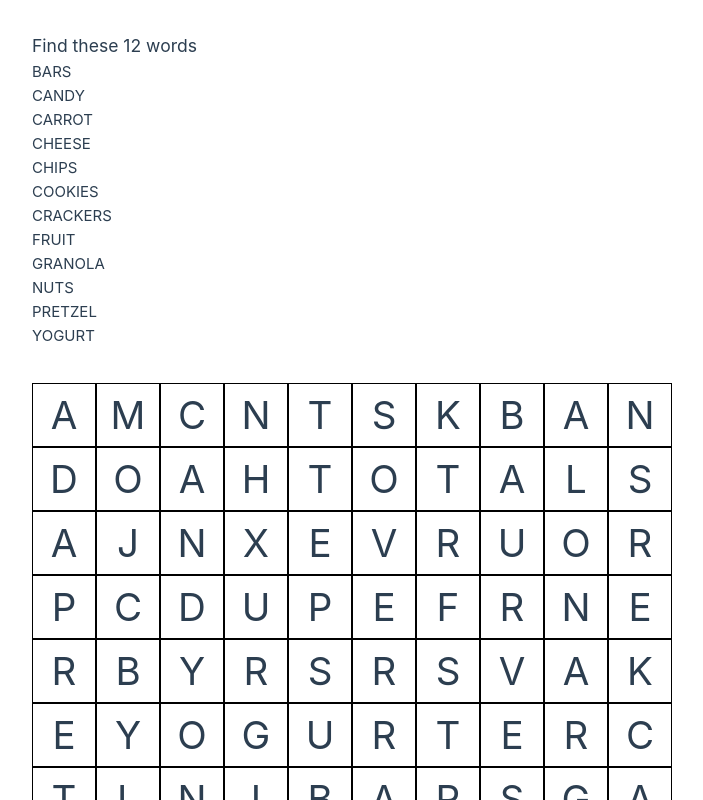
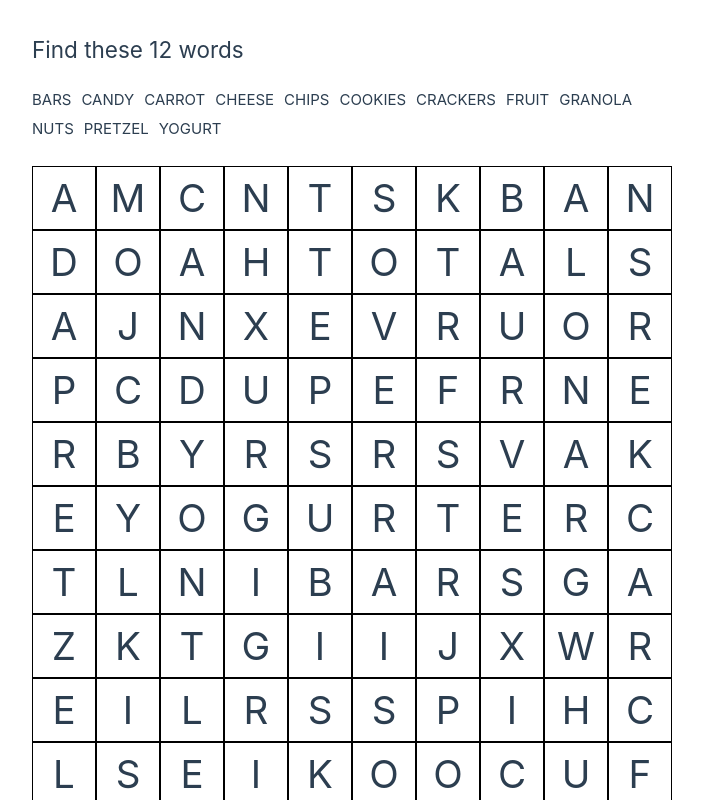
Before and after one commit to Yurich84/word-search-game, a Vue app: page / in a window 1280 px wide. Shown: the top 800 px of the page, without its empty margins (0-703 px from the left). Built offline with nearby package versions, Linux system fonts and the light colour scheme.

Commit message:
Improve styles, move word list into separate component, remove icons

```diff
--- a/src/components/CoreGame.vue
+++ b/src/components/CoreGame.vue
@@ -1,23 +1,9 @@
 <template>
     <div class="word-search-game">
-        <div class="word-search-game__words-list">
-            <div
-                v-for="word in words"
-                :key="word.value"
-            >
-                <template v-if="foundWords.find(w => w.value === word.value)">
-                    <i class="fa-solid fa-circle-check" />
-                    <s class="word-search-game__words-value">
-                        {{ word.value }}
-                    </s>
-                </template>
-                <template v-else>
-                    <span class="word-search-game__words-value">
-                        {{ word.value }}
-                    </span>
-                </template>
-            </div>
-        </div>
+        <word-list
+            :words="words"
+            :found-words="foundWords"
+        />
         <div class="matrix word-search-game__matrix">
             <template
                 v-for="(row, row_key) in matrix"
@@ -67,8 +53,9 @@
 </template>
 
 <script>
+import WordList from '@/components/WordList.vue'
 export default {
-    name: 'WordSearchGame',
+    components: {WordList},
     props: {
         matrix: {
             type: Array,
@@ -274,7 +261,6 @@ export default {
                 'word-strike',
                 'word-strike-direction-' + wordLine.direction,
                 'word-strike-length-' + wordLine.length,
-                'legend'
             ]
             // Odd directions are diagonal
             if (wordLine.direction % 2 === 1) {
@@ -299,16 +285,17 @@ export default {
 <style lang="scss" scoped>
 $local-green: #32cd99;
 .word-search-game {
+    margin-top: 20px;
     max-width: 640px;
 
     &__matrix {
+        width: 100%;
         display: grid;
         grid-template-columns: repeat(10, 1fr);
         grid-template-rows: repeat(10, 1fr);
     }
 
     .matrix-cell {
-            //border: 1px solid #000;
         text-align: center;
         aspect-ratio: 1/1;
         &.selected {
@@ -339,11 +326,6 @@ $local-green: #32cd99;
         }
     }
 
-    .legend {
-        background-color: $local-green;
-        margin: 3px;
-        padding: 3px;
-    }
     .word-strike {
         height: 100%;
         width: 100%;
@@ -354,6 +336,7 @@ $local-green: #32cd99;
         border-radius: 25%/150%;
         margin: -100% 0 0 0;
         padding: 0;
+        background-color: $local-green;
 
         @for $i from 0 to 8 {
             &.word-strike-direction-#{$i} {
@@ -361,24 +344,8 @@ $local-green: #32cd99;
             }
         }
         @for $i from 0 to 20 {
-            &:not(.word-strike-diagonal).word-strike-length-#{$i} { width: calc($i * 100%); transform-origin: 1 / $i / 2 * 100% 50%; }
-            &.word-strike-diagonal.word-strike-length-#{$i} { width: $i * 100% * 1.32; transform-origin: 1 / $i / 2 / 1.38 * 100% 50%; } // 1.414214 is a hypotenuse multiplier
-        }
-    }
-
-    &__words {
-        &-list {
-            margin-bottom: 35px;
-        }
-    }
-
-    &__text {
-        margin-bottom: 15px;
-    }
-    &__button {
-        &-wrap {
-            padding: 20px 0;
-            text-align: center;
+            &:not(.word-strike-diagonal).word-strike-length-#{$i} { width: calc($i * 100%); transform-origin: calc(1 / $i / 2 * 100%) 50%; }
+            &.word-strike-diagonal.word-strike-length-#{$i} { width: $i * 100% * 1.32; transform-origin: calc(1 / $i / 2 / 1.38 * 100%) 50%; } // 1.414214 is a hypotenuse multiplier
         }
     }
 }
--- /dev/null
+++ b/src/components/WordList.vue
@@ -0,0 +1,45 @@
+<template>
+    <div class="words-list">
+        <div
+            v-for="word in words"
+            :key="word.value"
+            class="words-list__item"
+        >
+                <span
+                    class="words-list__value"
+                    :class="{found: isFound(word.value)}"
+                >
+                    {{ word.value }}
+                </span>
+        </div>
+    </div>
+</template>
+
+<script setup>
+const props = defineProps({
+    words: {
+        type: Array,
+        required: true,
+    },
+    foundWords: {
+        type: Array,
+        required: true,
+    }
+})
+
+const isFound = word => props.foundWords.find(w => w.value === word)
+
+</script>
+<style lang="scss" scoped>
+.words-list {
+    margin-bottom: 20px;
+    &__item {
+        display: inline-block;
+        margin-bottom: 5px;
+        margin-right: 10px;
+        .found {
+            text-decoration: line-through;
+        }
+    }
+}
+</style>
--- a/src/components/WrapperGame.vue
+++ b/src/components/WrapperGame.vue
@@ -1,24 +1,18 @@
 <template>
   <section class="main-content word-game">
-      <div class="g-container">
-          <h3>Find these {{ words.length }} words</h3>
+      <h2>Find these {{ words.length }} words</h2>
       <CoreGame
           :matrix="matrix"
           :words="words"
           class="word-game__game"
       />
-      </div>
   </section>
 </template>
 
-<script>
+<script setup>
 import CoreGame from './CoreGame.vue'
 
-export default {
-  components: {CoreGame},
-  data() {
-      return {
-          matrix: [
+const matrix = [
     ['A', 'M', 'C', 'N', 'T', 'S', 'K', 'B', 'A', 'N'],
     ['D', 'O', 'A', 'H', 'T', 'O', 'T', 'A', 'L', 'S'],
     ['A', 'J', 'N', 'X', 'E', 'V', 'R', 'U', 'O', 'R'],
@@ -29,8 +23,9 @@ export default {
     ['Z', 'K', 'T', 'G', 'I', 'I', 'J', 'X', 'W', 'R'],
     ['E', 'I', 'L', 'R', 'S', 'S', 'P', 'I', 'H', 'C'],
     ['L', 'S', 'E', 'I', 'K', 'O', 'O', 'C', 'U', 'F'],
-          ],
-          words: [
+]
+
+const words = [
     {value: 'BARS'},
     {value: 'CANDY'},
     {value: 'CARROT'},
@@ -43,8 +38,5 @@ export default {
     {value: 'NUTS'},
     {value: 'PRETZEL'},
     {value: 'YOGURT'},
-          ],
-      }
-  },
-}
+]
 </script>
```
Also changed, not shown: src/components/icons/IconCommunity.vue (deleted, +0 -7 lines), src/components/icons/IconDocumentation.vue (deleted, +0 -7 lines), src/components/icons/IconEcosystem.vue (deleted, +0 -7 lines), src/components/icons/IconSupport.vue (deleted, +0 -7 lines), src/components/icons/IconTooling.vue (deleted, +0 -19 lines). Lines whose indentation alone changed are shown as unchanged.
